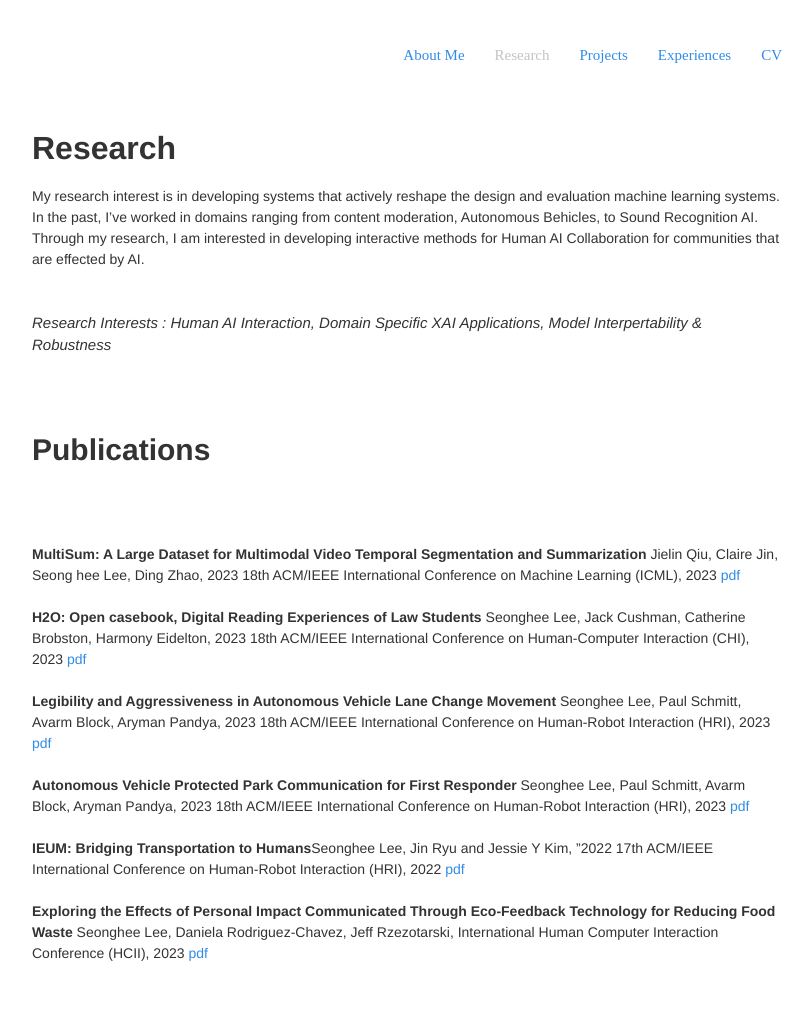
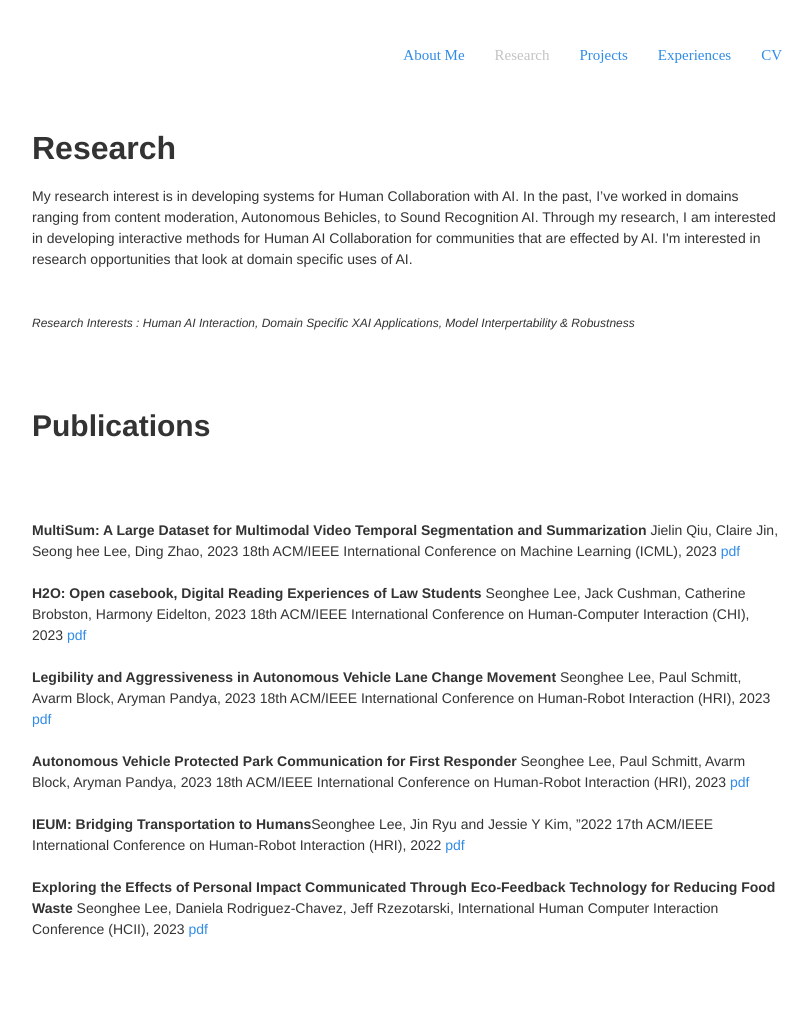
Before and after one commit to shljessie/shljessie.github.io, a Jekyll site: the page built from research.html, in a window 1280 px wide. Shown: the whole page, without its empty margins (233-1045 px from the left). Built offline with Jekyll 4.4.1, drawn with Linux system fonts in a browser that asks for light colours; nearby versions of some CDN libraries; after the commit the page ends 999 px from its top, so only the background shows below that.

Commit message:
update research interest

```diff
--- a/index.html
+++ b/index.html
@@ -32,7 +32,7 @@ title: Bio
       I hold a BS in Information Science (Data Science and Interactive Technology Concentration) at  <a href="https://cis.cornell.edu/cornell-computing-information-science"></a>Cornell University</a>.
       <br/>
       <br/>
-      <i style="font-style:italic; font-size: 15px">Research Interests :  Human AI Interaction, Domain Specific XAI Applications, Model Interpertability & Robustness</i>
+      <i style="font-style:italic; font-size: 12px">Research Interests :  Human AI Interaction, Domain Specific XAI Applications, Model Interpertability & Robustness</i>
       <br/>
       <br/>
       <br/>
--- a/research.html
+++ b/research.html
@@ -28,17 +28,17 @@ title: Research
 </style>
 
 <p>
-  My research interest is in developing systems that actively reshape the design and evaluation
-  machine learning systems. In the past, I’ve worked in domains ranging from content moderation,
+  My research interest is in developing systems for Human Collaboration with AI. In the past, I’ve worked in domains ranging from content moderation,
   Autonomous Behicles, to Sound Recognition AI.
   Through my research, I am interested in developing interactive methods for Human AI Collaboration for
   communities that are effected by AI.
+  I'm interested in research opportunities that look at domain specific uses of AI.
 
   <br/>
   <br/>
   <br/>
 
-  <i style="font-style:italic; font-size: 15px">Research Interests :  Human AI Interaction, Domain Specific XAI Applications, Model Interpertability & Robustness</i>
+  <i style="font-style:italic; font-size: 12px">Research Interests :  Human AI Interaction, Domain Specific XAI Applications, Model Interpertability & Robustness</i>
 </p>
 <br/>
 <br/>
```
